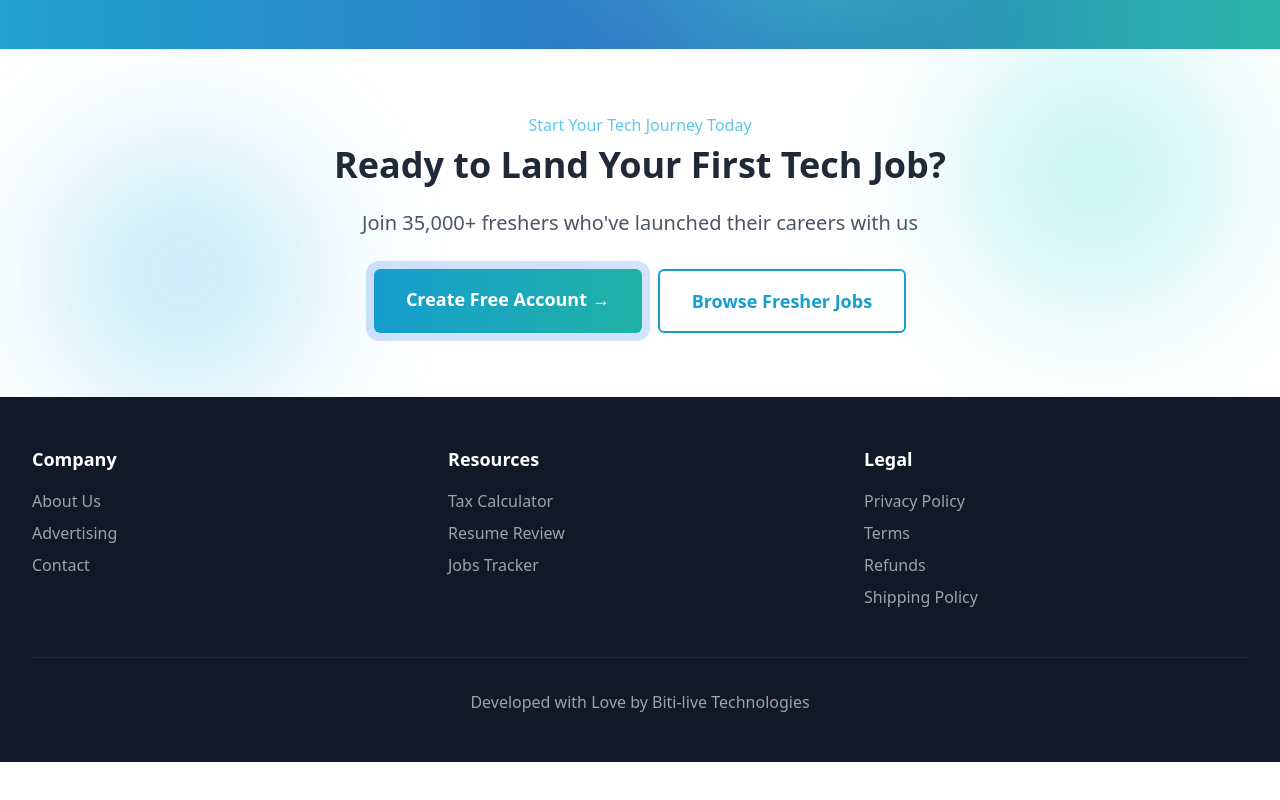
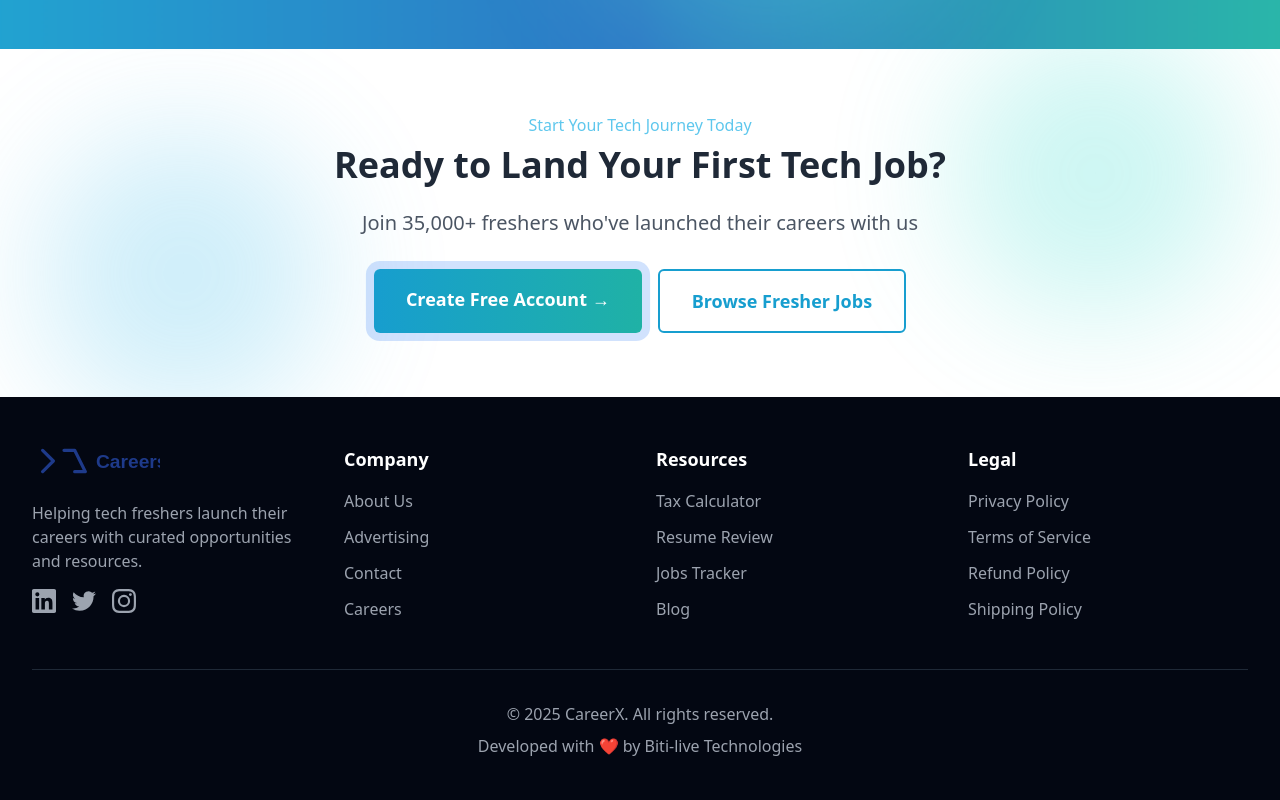
Before and after one commit to BitHiveTechnologies/X_Career-Website, a Next.js app: page / in a window 1280 px wide. Shown: the part 3852-4652 px from the top of the page. Before the commit the page ends 4614 px from the top, so only its background shows below. Built offline with nearby package versions, Linux system fonts and the light colour scheme.

Commit message:
i want its color blending with the website , like website theme color bbut in a frosted glass manner

```diff
--- a/app/page.tsx
+++ b/app/page.tsx
@@ -1989,14 +1989,76 @@ export default function Page() {
             </main>
 
             {/* Footer */}
-            <footer className="bg-gray-900 text-white" data-oid="3thd4hw">
+            <footer className="bg-gray-950 text-white" data-oid="3thd4hw">
                 <div className="max-w-7xl mx-auto px-4 sm:px-6 lg:px-8 py-12" data-oid="z5enqj:">
-                    <div className="grid md:grid-cols-3 gap-8" data-oid="mv5:ho_">
+                    <div className="grid md:grid-cols-4 gap-8" data-oid="mv5:ho_">
                         <div data-oid="084ju9w">
+                            <div className="mb-6" data-oid="ef3o64e">
+                                <Logo data-oid="wur2:xh" />
+                            </div>
+                            <p className="text-gray-400 mb-4" data-oid="bqzosa0">
+                                Helping tech freshers launch their careers with curated
+                                opportunities and resources.
+                            </p>
+                            <div className="flex space-x-4" data-oid="t5hrm1f">
+                                <a
+                                    href="/linkedin"
+                                    className="text-gray-400 hover:text-white transition-all duration-300"
+                                    data-oid="rt:13ay"
+                                >
+                                    <svg
+                                        className="h-6 w-6"
+                                        fill="currentColor"
+                                        viewBox="0 0 24 24"
+                                        data-oid="8hatko-"
+                                    >
+                                        <path
+                                            d="M20.447 20.452h-3.554v-5.569c0-1.328-.027-3.037-1.852-3.037-1.853 0-2.136 1.445-2.136 2.939v5.667H9.351V9h3.414v1.561h.046c.477-.9 1.637-1.85 3.37-1.85 3.601 0 4.267 2.37 4.267 5.455v6.286zM5.337 7.433a2.062 2.062 0 01-2.063-2.065 2.064 2.064 0 112.063 2.065zm1.782 13.019H3.555V9h3.564v11.452zM22.225 0H1.771C.792 0 0 .774 0 1.729v20.542C0 23.227.792 24 1.771 24h20.451C23.2 24 24 23.227 24 22.271V1.729C24 .774 23.2 0 22.222 0h.003z"
+                                            data-oid="ek_w:hq"
+                                        />
+                                    </svg>
+                                </a>
+                                <a
+                                    href="/twitter"
+                                    className="text-gray-400 hover:text-white transition-all duration-300"
+                                    data-oid="tpvo5xq"
+                                >
+                                    <svg
+                                        className="h-6 w-6"
+                                        fill="currentColor"
+                                        viewBox="0 0 24 24"
+                                        data-oid="d81jako"
+                                    >
+                                        <path
+                                            d="M23.953 4.57a10 10 0 01-2.825.775 4.958 4.958 0 002.163-2.723c-.951.555-2.005.959-3.127 1.184a4.92 4.92 0 00-8.384 4.482C7.69 8.095 4.067 6.13 1.64 3.162a4.822 4.822 0 00-.666 2.475c0 1.71.87 3.213 2.188 4.096a4.904 4.904 0 01-2.228-.616v.06a4.923 4.923 0 003.946 4.827 4.996 4.996 0 01-2.212.085 4.936 4.936 0 004.604 3.417 9.867 9.867 0 01-6.102 2.105c-.39 0-.779-.023-1.17-.067a13.995 13.995 0 007.557 2.209c9.053 0 13.998-7.496 13.998-13.985 0-.21 0-.42-.015-.63A9.935 9.935 0 0024 4.59z"
+                                            data-oid="e8k46_7"
+                                        />
+                                    </svg>
+                                </a>
+                                <a
+                                    href="/instagram"
+                                    className="text-gray-400 hover:text-white transition-all duration-300"
+                                    data-oid="nco5oi:"
+                                >
+                                    <svg
+                                        className="h-6 w-6"
+                                        fill="currentColor"
+                                        viewBox="0 0 24 24"
+                                        data-oid="u1y.zud"
+                                    >
+                                        <path
+                                            d="M12 2.163c3.204 0 3.584.012 4.85.07 3.252.148 4.771 1.691 4.919 4.919.058 1.265.069 1.645.069 4.849 0 3.205-.012 3.584-.069 4.849-.149 3.225-1.664 4.771-4.919 4.919-1.266.058-1.644.07-4.85.07-3.204 0-3.584-.012-4.849-.07-3.26-.149-4.771-1.699-4.919-4.92-.058-1.265-.07-1.644-.07-4.849 0-3.204.013-3.583.07-4.849.149-3.227 1.664-4.771 4.919-4.919 1.266-.057 1.645-.069 4.849-.069zM12 0C8.741 0 8.333.014 7.053.072 2.695.272.273 2.69.073 7.052.014 8.333 0 8.741 0 12c0 3.259.014 3.668.072 4.948.2 4.358 2.618 6.78 6.98 6.98C8.333 23.986 8.741 24 12 24c3.259 0 3.668-.014 4.948-.072 4.354-.2 6.782-2.618 6.979-6.98.059-1.28.073-1.689.073-4.948 0-3.259-.014-3.667-.072-4.947-.196-4.354-2.617-6.78-6.979-6.98C15.668.014 15.259 0 12 0zm0 5.838a6.162 6.162 0 100 12.324 6.162 6.162 0 000-12.324zM12 16a4 4 0 110-8 4 4 0 010 8zm6.406-11.845a1.44 1.44 0 100 2.881 1.44 1.44 0 000-2.881z"
+                                            data-oid="7ii0_r3"
+                                        />
+                                    </svg>
+                                </a>
+                            </div>
+                        </div>
+                        <div data-oid="c:0rtx4">
                             <h3 className="text-lg font-bold mb-4" data-oid="80z5fro">
                                 Company
                             </h3>
-                            <ul className="space-y-2" data-oid="d.0nl_a">
+                            <ul className="space-y-3" data-oid="d.0nl_a">
                                 <li data-oid="35doyf6">
                                     <a
                                         href="/about"
@@ -2024,13 +2086,22 @@ export default function Page() {
                                         Contact
                                     </a>
                                 </li>
+                                <li data-oid="zn1l2-t">
+                                    <a
+                                        href="/careers"
+                                        className="text-gray-400 hover:text-white transition-all duration-300"
+                                        data-oid="4a9xvqv"
+                                    >
+                                        Careers
+                                    </a>
+                                </li>
                             </ul>
                         </div>
                         <div data-oid="4.c3k_4">
                             <h3 className="text-lg font-bold mb-4" data-oid="075ucxe">
                                 Resources
                             </h3>
-                            <ul className="space-y-2" data-oid="odfuvx.">
+                            <ul className="space-y-3" data-oid="odfuvx.">
                                 <li data-oid="vx2gvkq">
                                     <a
                                         href="/tax-calculator"
@@ -2058,13 +2129,22 @@ export default function Page() {
                                         Jobs Tracker
                                     </a>
                                 </li>
+                                <li data-oid="w58jang">
+                                    <a
+                                        href="/blog"
+                                        className="text-gray-400 hover:text-white transition-all duration-300"
+                                        data-oid="5w37un."
+                                    >
+                                        Blog
+                                    </a>
+                                </li>
                             </ul>
                         </div>
                         <div data-oid="1e2kryh">
                             <h3 className="text-lg font-bold mb-4" data-oid="qrbikvt">
                                 Legal
                             </h3>
-                            <ul className="space-y-2" data-oid="pqhdej_">
+                            <ul className="space-y-3" data-oid="pqhdej_">
                                 <li data-oid="mqajp73">
                                     <a
                                         href="/privacy-policy"
@@ -2080,7 +2160,7 @@ export default function Page() {
                                         className="text-gray-400 hover:text-white transition-all duration-300"
                                         data-oid="9:4hp:q"
                                     >
-                                        Terms
+                                        Terms of Service
                                     </a>
                                 </li>
                                 <li data-oid="vx2ye55">
@@ -2089,7 +2169,7 @@ export default function Page() {
                                         className="text-gray-400 hover:text-white transition-all duration-300"
                                         data-oid="4:.:-.1"
                                     >
-                                        Refunds
+                                        Refund Policy
                                     </a>
                                 </li>
                                 <li data-oid="p338pwm">
@@ -2109,7 +2189,10 @@ export default function Page() {
                         className="border-t border-gray-800 mt-12 pt-8 text-center text-gray-400"
                         data-oid="rrqi6eb"
                     >
-                        Developed with Love by Biti-live Technologies
+                        <p className="mb-2" data-oid="jczuknr">
+                            © {new Date().getFullYear()} CareerX. All rights reserved.
+                        </p>
+                        <p data-oid="8f0e_oa">Developed with ❤️ by Biti-live Technologies</p>
                     </div>
                 </div>
             </footer>
```
